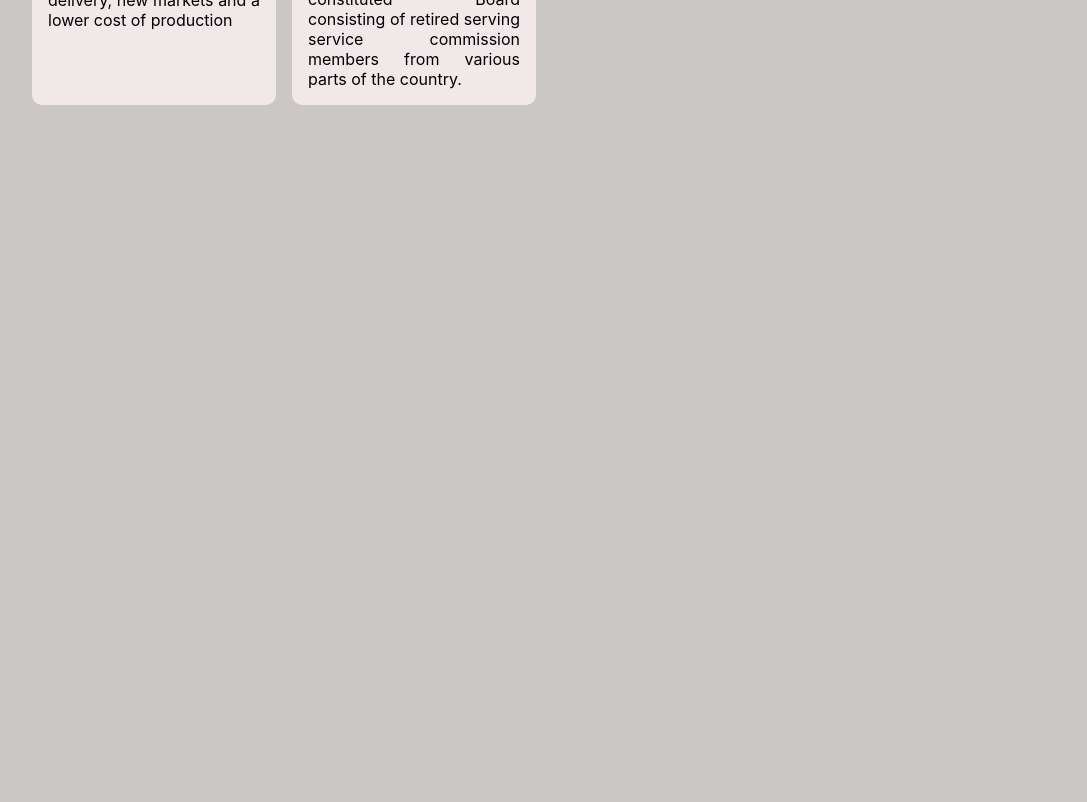
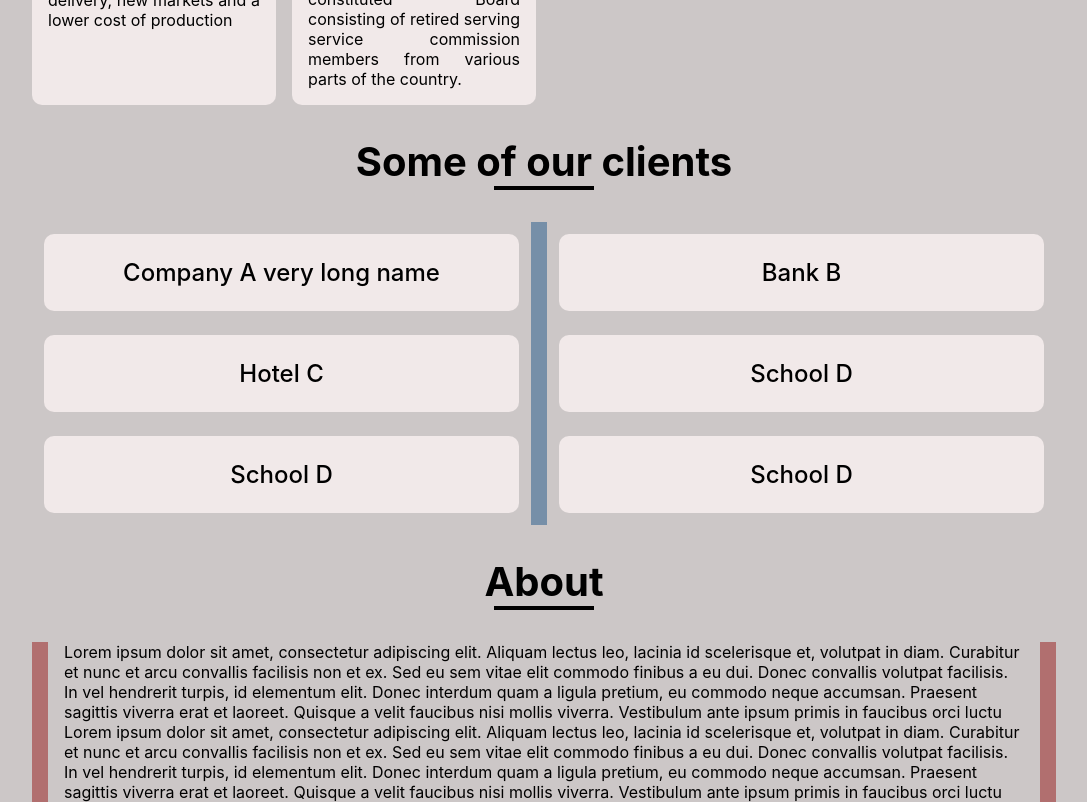
Before and after one commit to KNehe/kamoken, a Next.js app: page / in a window 1280 px wide. Shown: the part 1800-2602 px from the top of the page, without its empty margins (96-1183 px from the left). Before the commit the page ends 1905 px from the top, so only its background shows below. Built offline with nearby package versions, Linux system fonts and the light colour scheme.

Commit message:
Clients and about layout

```diff
--- /dev/null
+++ b/components/about/about.js
@@ -0,0 +1,40 @@
+import styles from '../../styles/about.module.scss'
+
+const About = ()=>{
+    return (
+        <section className={styles.about_section}>
+
+            <div className={styles.section_title}>
+                <h1 className={styles.title_text}>About</h1>
+            </div>
+
+            <div className={styles.about_div}>
+                <p>Lorem ipsum dolor sit amet,
+                    consectetur adipiscing elit. Aliquam lectus leo,
+                    lacinia id scelerisque et, volutpat in diam. Curabitur
+                    et nunc et arcu convallis facilisis non et ex. Sed eu sem
+                    vitae elit commodo finibus a eu dui. Donec convallis volutpat
+                    facilisis. In vel hendrerit turpis, id elementum elit. Donec
+                     interdum quam a ligula pretium, eu commodo neque accumsan.
+                      Praesent sagittis
+                    viverra erat et laoreet. Quisque a velit faucibus
+                    nisi mollis viverra. Vestibulum ante ipsum primis in
+                     faucibus orci luctu
+                     Lorem ipsum dolor sit amet,
+                    consectetur adipiscing elit. Aliquam lectus leo,
+                    lacinia id scelerisque et, volutpat in diam. Curabitur
+                    et nunc et arcu convallis facilisis non et ex. Sed eu sem
+                    vitae elit commodo finibus a eu dui. Donec convallis volutpat
+                    facilisis. In vel hendrerit turpis, id elementum elit. Donec
+                     interdum quam a ligula pretium, eu commodo neque accumsan.
+                      Praesent sagittis
+                    viverra erat et laoreet. Quisque a velit faucibus
+                    nisi mollis viverra. Vestibulum ante ipsum primis in
+                     faucibus orci luctu
+                     </p>
+            </div>
+        </section>
+
+    )
+}
+export default About;
--- /dev/null
+++ b/components/clients/clients.js
@@ -0,0 +1,46 @@
+import styles from "../../styles/clients.module.scss";
+
+const Clients  = () =>{
+
+    return (
+
+        <section className={styles.clients_section}>
+
+            <div className={styles.section_title}>
+            <h1 className={styles.title_text}>Some of our clients</h1>
+            </div>
+
+            <div className={styles.clients_grid}>
+
+                <div className={styles.client_group}>
+                    <div className={styles.client}>
+                        <p>Company A very long name</p>
+                    </div>
+                    <div className={styles.client}>
+                        <p>Hotel  C</p>
+                    </div>
+                    <div className={styles.client}>
+                        <p>School  D</p>
+                    </div>
+                </div>
+
+                <div className={styles.client_group}>
+                    <div className={styles.client}>
+                        <p>Bank B</p>
+                    </div>
+                    <div className={styles.client}>
+                        <p>School  D</p>
+                    </div>
+                    <div className={styles.client}>
+                        <p>School  D</p>
+                    </div>
+                </div>
+
+            </div>
+
+        </section>
+    )
+
+}
+
+export default Clients;
--- a/pages/index.js
+++ b/pages/index.js
@@ -2,6 +2,8 @@ import Head from 'next/head'
 import { useState } from 'react'
 import styles from '../styles/Home.module.scss'
 import Services from '../components/services/services'
+import Clients from '../components/clients/clients'
+import About from '../components/about/about'
 
 export default function Home() {
 
@@ -114,6 +116,10 @@ export default function Home() {
       </section>
 
       <Services/>
+
+      <Clients/>
+
+      <About/>
     </>
 
   )
--- /dev/null
+++ b/styles/about.module.scss
@@ -0,0 +1,35 @@
+.about_section{
+    margin-top: 2em;
+    margin-left: auto;
+    margin-right: auto;
+    width: 80%;
+
+    .section_title{
+        display: flex;
+        flex-direction: column;
+        align-items: center;
+        justify-content: center;
+    .title_text{
+        font-size: 2.5em;
+        position: relative;
+        padding-bottom: .1em;
+    }
+    .title_text::after{
+        content: '';
+        position: absolute;
+        border-bottom: 4px solid black;
+        width: 100px;
+        bottom: 0;
+        left: 50%;
+        margin-left: -50px;
+    }
+
+    }
+
+    .about_div{
+        margin-top: 2em;
+        border-right: 1em solid #b16f6f;
+        border-left: 1em solid #b16f6f;
+        padding: 0em 1em;
+    }
+}
--- /dev/null
+++ b/styles/clients.module.scss
@@ -0,0 +1,68 @@
+.clients_section{
+    margin-top: 2em;
+    margin-left: auto;
+    margin-right: auto;
+    width: 80%;
+
+    .section_title{
+        display: flex;
+        flex-direction: column;
+        align-items: center;
+        justify-content: center;
+    .title_text{
+        font-size: 2.5em;
+        position: relative;
+        padding-bottom: .1em;
+        text-align: center;
+    }
+    .title_text::after{
+        content: '';
+        position: absolute;
+        border-bottom: 4px solid black;
+        width: 100px;
+        bottom: 0;
+        left: 50%;
+        margin-left: -50px;
+    }
+
+    }
+
+    .clients_grid{
+        display: flex;
+        align-items: center;
+        justify-content: center;
+        margin-top: 2em;
+        position: relative;
+
+        .client_group{
+            display: flex;
+            flex-direction: column;
+            width: 80%;
+        }
+
+        .client_group:first-of-type{
+            border-right: 1em solid  #768fa8;
+        }
+        .client{
+            background-color: rgb(241, 233, 233);
+            padding: 1em;
+            margin: .5em;
+            text-align: center;
+            font-weight: 500;
+            font-size:1.5em;
+            border-radius: 10px;
+        }
+    }
+
+
+}
+
+@media (max-width: 500px){
+    .client{
+        font-size:1em !important;
+    }
+    .title_text{
+        font-size: 2.3em !important;
+    }
+
+}
```
